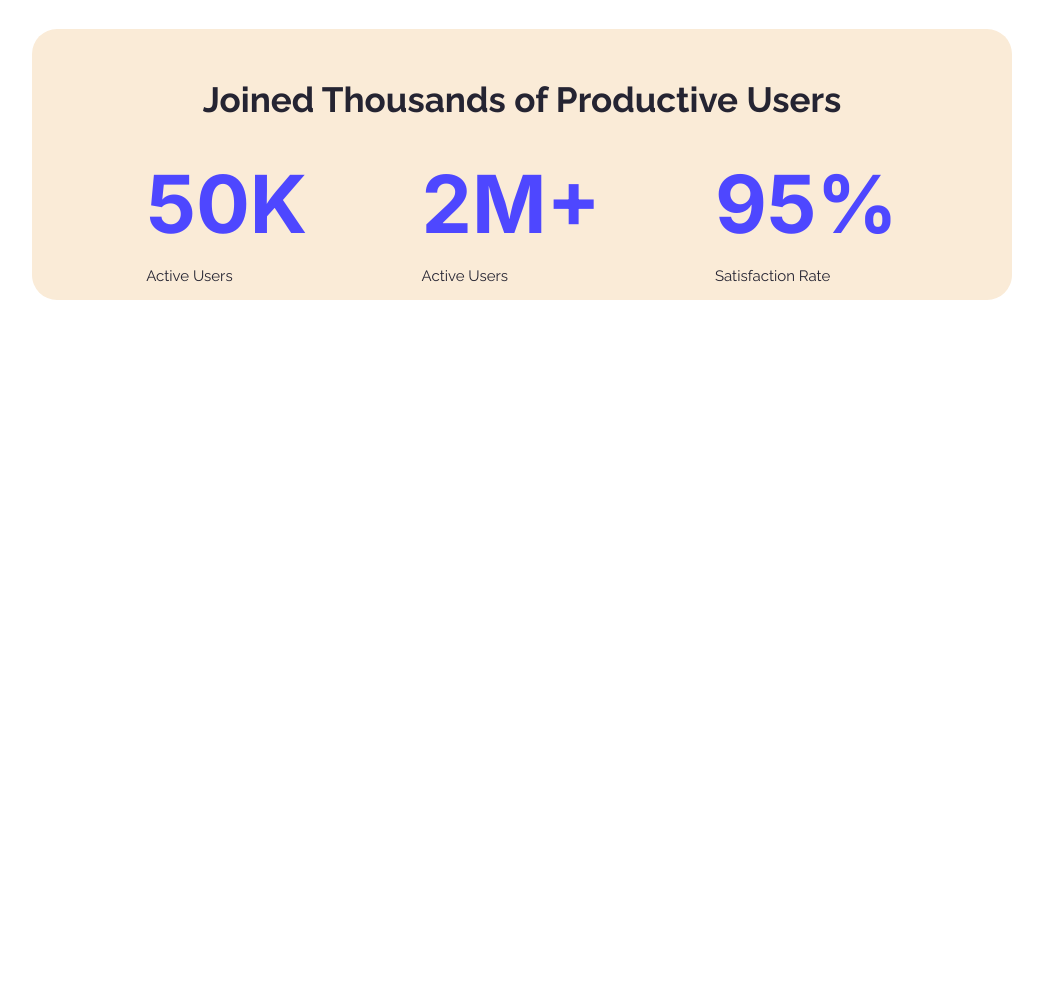
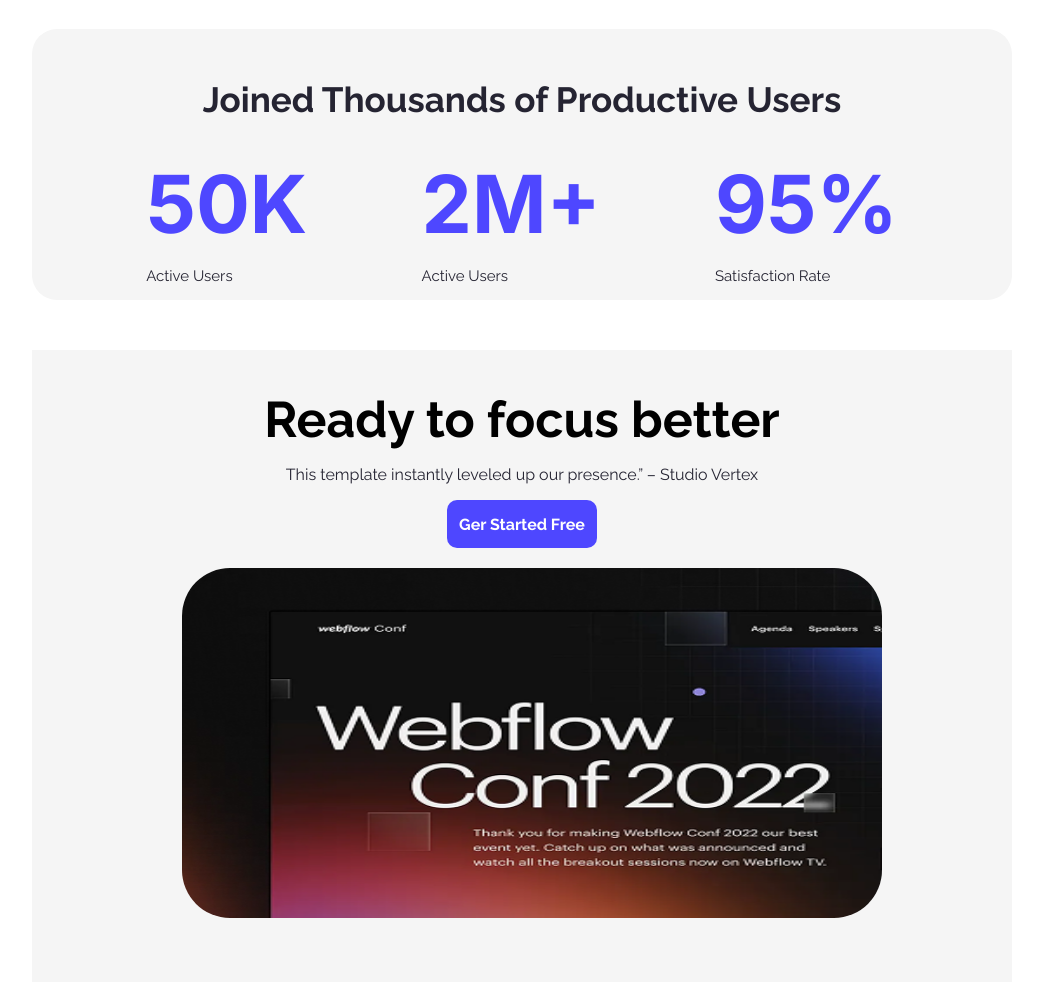
Before and after one commit to Asif-Mahmud-alt/Hero-Assignment-01, a plain HTML site: page index.html in a window 1280 px wide. Shown: the part 991-1976 px from the top of the page, without its empty margins (118-1161 px from the left). Before the commit the page ends 1291 px from the top, so only its background shows below. Drawn offline with Linux system fonts and the light colour scheme.

Commit message:
a new section(4th) completed

```diff
--- a/index.html
+++ b/index.html
@@ -53,6 +53,13 @@
             </div>
         </section>
 
+        <section class="item1">
+            <h3 class="item1-heading">Ready to focus better</h3>
+            <p class="item1-description">This template instantly leveled up our presence.” – Studio Vertex</p>
+            <button class="btn-primary btn4">Ger Started Free</button> <br>
+            <img class="img-3"  src="../images/wc-mini.png" alt="">
+        </section>
+
 
     </main>
     <footer>
--- a/styles/design.css
+++ b/styles/design.css
@@ -4,7 +4,7 @@
   font-style: normal;
   margin: 0px;
   padding: 0px;
-  color: #F5F8FF;
+  color: whitesmoke;
 
 }
 
@@ -120,7 +120,7 @@ main {
 
 
  .secondery-bg {
-    background-color: antiquewhite;
+    background-color: whitesmoke;
     border-radius: 25px;
     margin-top: 50px;
  }
@@ -150,3 +150,39 @@ main {
     color: #252432;
     font-size: 15px;
  }
+
+ /* Ready to focas better section */
+
+ .item1 {
+    background-color: whitesmoke;
+    margin: 50px 0px;
+    text-align: center;
+    padding: 20px;
+ }
+
+ .item1-heading {
+    font-size: 50px;
+    font-weight: bold;
+    color: #000000;
+    margin-bottom: 0px;
+    margin-top: 20px;
+
+ }
+
+ .item1-description{
+    color: #252432;
+ }
+
+ .img-3 {
+    height: 350px;
+    width: 700px;
+    border-radius: 48px;
+    margin: 20px 0px 40px 20px;
+ }
+
+ .btn-primary-btn4 {
+    height: 48px;
+    width: 195px;
+    border-radius: 10px;
+    font-size: 16px;
+ }
```
